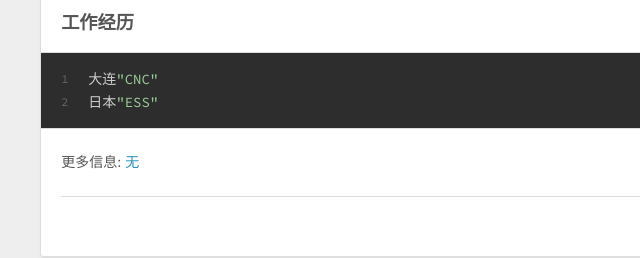
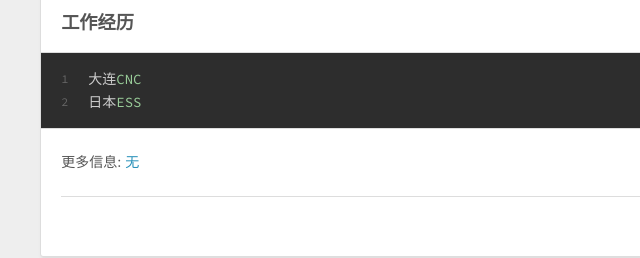
Before and after one commit to Yiu1136316950/Yiu1136316950.github.io, a plain HTML site: page index.html in a window 1280 px wide. Shown: the part 1152-1410 px from the top of the page, 0-640 px from the left. Drawn offline with nearby package versions, Linux system fonts and the light colour scheme.

Commit message:
Update index.html

```diff
--- a/index.html
+++ b/index.html
@@ -311,7 +311,7 @@
                           <pre><span class="line">1</span><br></pre>
                         </td>
                         <td class="code">
-                          <pre><span class="line">大连<span class="string">&quot;CNC&quot;</span></span><br></pre>
+                          <pre><span class="line">大连<span class="string">CNC</span></span><br></pre>
                         </td>
                       </tr>
 
@@ -320,7 +320,7 @@
                           <pre><span class="line">2</span><br></pre>
                         </td>
                         <td class="code">
-                          <pre><span class="line">日本<span class="string">&quot;ESS&quot;</span></span><br></pre>
+                          <pre><span class="line">日本<span class="string">ESS</span></span><br></pre>
                         </td>
                       </tr>
                     </table>
```
